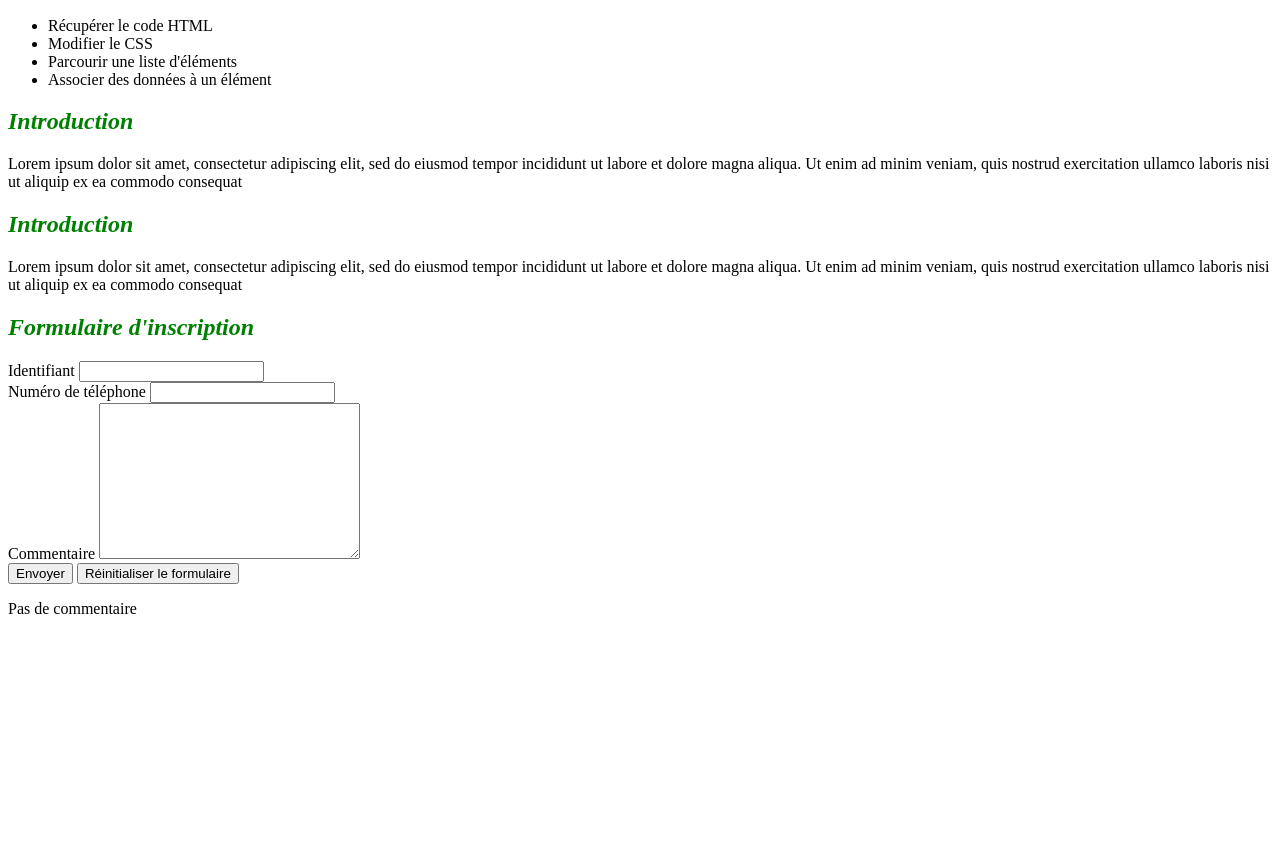
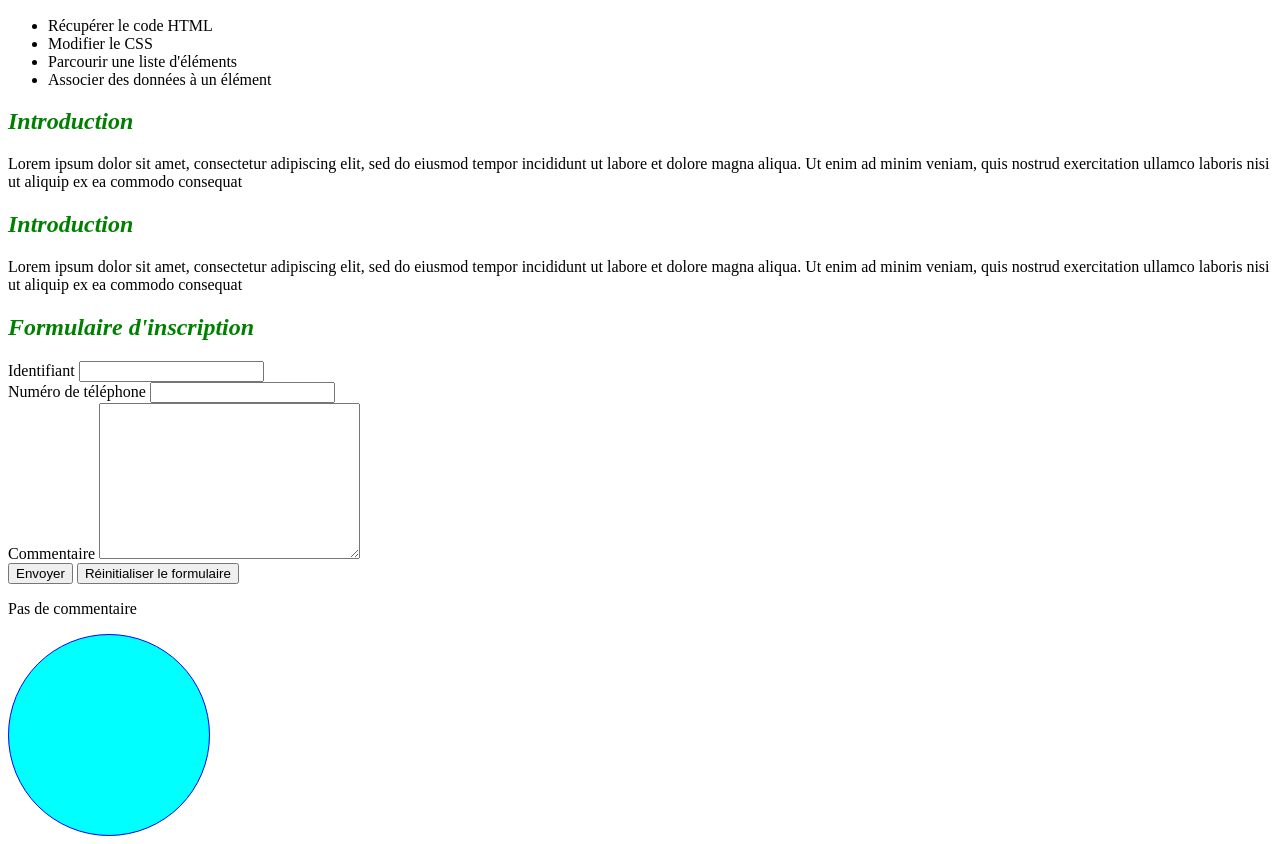
Before and after one commit to akkramm00/jQuery-Bases, a plain HTML site: page index.html in a window 1280 px wide. Shown: the part 91-935 px from the top of the page. Before the commit the page ends 800 px from the top, so only its background shows below. Drawn offline with nearby package versions, Linux system fonts and the light colour scheme.

Commit message:
add animation methds

```diff
--- a/index.html
+++ b/index.html
@@ -54,6 +54,8 @@
             </div>
         </form>
 
+        <div id="content" style="width:200px; height:200px; background-color:aqua; border-radius:50%;border:1px blue solid"></div>
+
 
     </article>
 </section>
--- a/script.js
+++ b/script.js
@@ -58,8 +58,13 @@ $(() => {
   // Lorsque'un utilisateur saisit un commentaire,la valeur de la texte doit se retrouver
   // dupliquée dans le paragraphe #commentValue au fil de la saisie de l'utilisateur.
 
+  // on utilise la method .keyup()
+
   $('#comment').keyup(function () {
     $('#commentValue').html($(this).val())
   });
 
+  // animation
+  $('#content').hide(2000).delay(1000).show(2000).hide(2000);
+
 });
```
